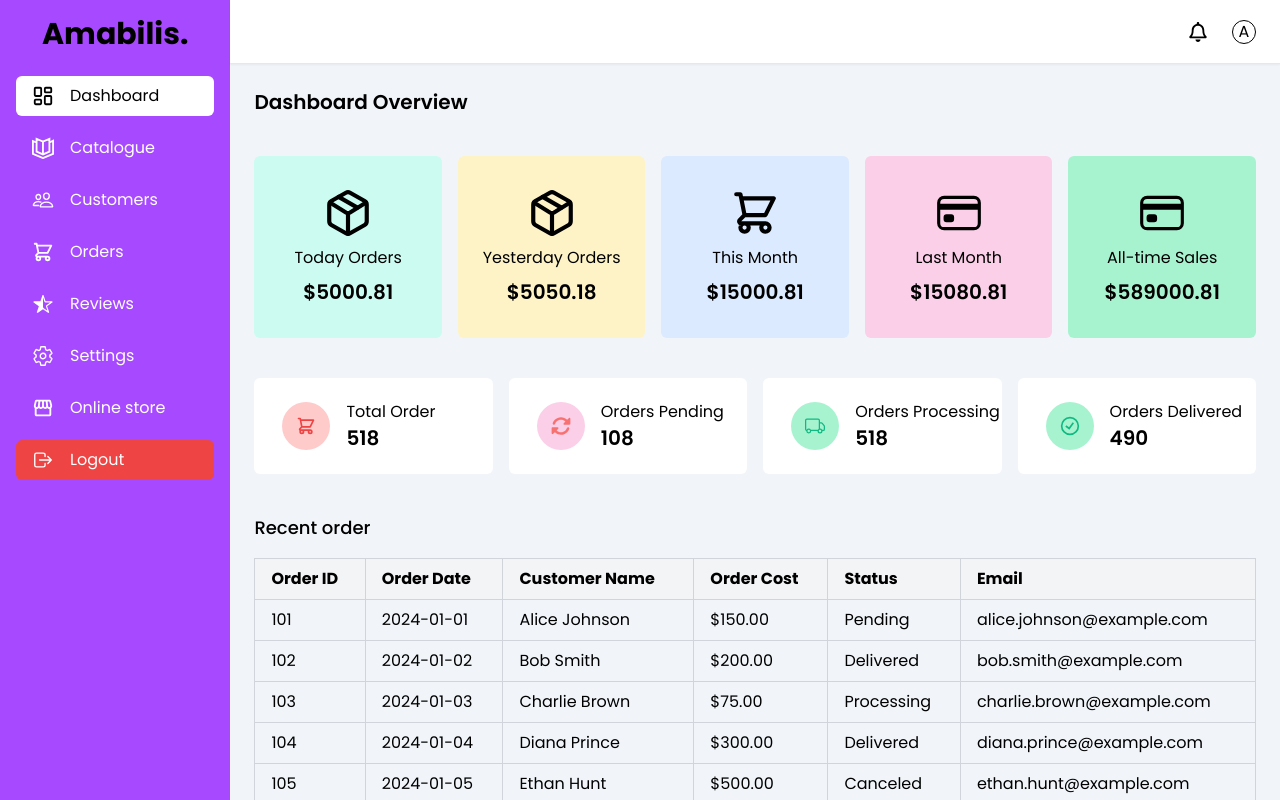
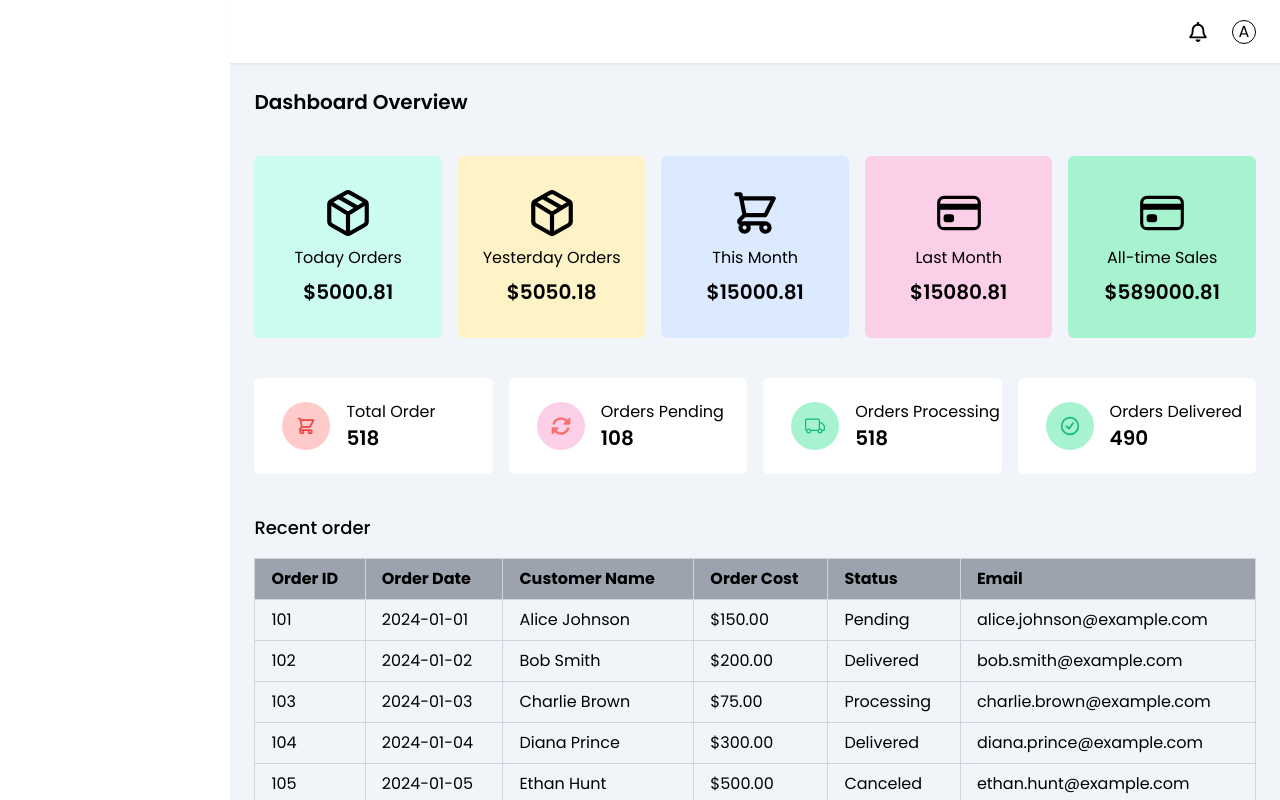
Before and after one commit to MabelSamuel/amabilis-e-commerce-website-expressJs, a React (Vite) app in the folder frontend/: page /admin/dashboard/overview in a window 1280 px wide. Shown: the top 800 px of the page. Built offline with nearby package versions, Linux system fonts and the light colour scheme.

Commit message:
fixed the add product modal

```diff
--- a/frontend/src/components/admin/AddProductModal.jsx
+++ b/frontend/src/components/admin/AddProductModal.jsx
@@ -2,8 +2,8 @@ import React from 'react'
 
 const AddProductModal = ({ closeDashboardModal }) => {
   return (
-    <div className='fixed inset-0 bg-black bg-opacity-45 z-[100] flex justify-center items-center h-screen' onClick={closeDashboardModal}>
-        <div className='w-[70%] bg-white rounded-lg sm:w-full sm:max-h-full overflow-y-auto' onClick={(e) => e.stopPropagation()}>
+    <div className='fixed inset-0 bg-black bg-opacity-45 z-[100] flex justify-end items-center h-screen' onClick={closeDashboardModal}>
+        <div className='w-[70%] bg-white rounded-lg h-full sm:w-full sm:max-h-full overflow-y-auto' onClick={(e) => e.stopPropagation()}>
             yess
         </div>
     </div>
--- a/frontend/src/components/admin/Catalogue.jsx
+++ b/frontend/src/components/admin/Catalogue.jsx
@@ -43,6 +43,7 @@ const Catalogue = () => {
     useDashboardModal();
 
   return (
+    <>
       <section className="space-y-6">
         <DashboardTitle title="Catalogue" />
         <ExportFilterLayoutCard className="justify-between">
@@ -76,10 +77,11 @@ const Catalogue = () => {
             <Button bgColor="bg-slate-300" text="Reset" />
           </div>
         </form>
+      </section>
       {isShowDashboardModal && (
         <AddProductModal closeDashboardModal={closeDashboardModal} />
       )}
-    </section>
+    </>
   );
 };
 
--- a/frontend/src/components/admin/DashboardHeader.jsx
+++ b/frontend/src/components/admin/DashboardHeader.jsx
@@ -4,7 +4,7 @@ import { GiHamburgerMenu } from "react-icons/gi";
 import { FaRegBell } from "react-icons/fa";
 import { IoLogOutOutline, IoSettingsOutline } from "react-icons/io5";
 
-const DashboardHeader = () => {
+const DashboardHeader = ({ toggleSidebarVisibility }) => {
   const [isOpen, setIsOpen] = useState(null);
 
   const handleDropdown = (dropdownName) => {
@@ -13,7 +13,7 @@ const DashboardHeader = () => {
   return (
     <div className="flex items-center justify-between bg-white h-16 py-6 px-6 border-b shadow-sm sticky top-0 z-[51]">
       <div className="">
-        <GiHamburgerMenu className="hidden md:block sm:block" size={20} />
+        <GiHamburgerMenu className="hidden md:block sm:block" size={20} onClick={toggleSidebarVisibility} />
       </div>
       <ul className="flex items-center space-x-6 cursor-pointer">
         <li>
--- a/frontend/src/components/admin/DashboardSidebar.jsx
+++ b/frontend/src/components/admin/DashboardSidebar.jsx
@@ -50,7 +50,7 @@ const DashboardSidebar = () => {
     navigate("/admin/login");
   };
   return (
-    <div className="bg-lilac h-full px-4 py-4">
+    <div className="bg-lilac h-full px-4 py-4 md:w-2/5">
       <div className="text-center">
         <Title />
       </div>
--- a/frontend/src/components/table/Table.jsx
+++ b/frontend/src/components/table/Table.jsx
@@ -8,7 +8,7 @@ const Table = ({ columns, data }) => {
           {columns.map((col) => (
             <th
               key={col.accessor}
-              className="px-4 py-2 border border-gray-300 bg-gray-100 text-left"
+              className="px-4 py-2 border border-gray-300 bg-gray-400 text-left"
             >
               {col.header}
             </th>
--- a/frontend/src/layouts/DashboardLayout.jsx
+++ b/frontend/src/layouts/DashboardLayout.jsx
@@ -2,17 +2,24 @@ import { Outlet } from "react-router-dom";
 
 import DashboardHeader from "../components/admin/DashboardHeader";
 import DashboardSidebar from "../components/admin/DashboardSidebar";
+import { useState } from "react";
 
 const DashboardLayout = () => {
+  const [ isSidebarVisible, setIsSidebarVisible ] = useState(false);
+
+  const toggleSidebarVisibility = () =>{
+    setIsSidebarVisible(!isSidebarVisible)
+  }
+
   return (
     <section className="flex">
-      <div className="w-[18%] h-screen sticky top-0">
+      <div className={`w-[18%] h-screen sticky top-0 md:hidden sm:hidden ${ isSidebarVisible ? 'translate-x-full block transition-transform duration-300' : '-translate-x-full' }`}>
         <DashboardSidebar />
       </div>
-      <div className="w-[82%]">
-        <DashboardHeader />
+      <div className="w-[82%] md:w-full sm:w-full">
+        <DashboardHeader toggleSidebarVisibility={toggleSidebarVisibility} />
         <main className="bg-slate-100 px-6 py-6">
-          <Outlet/>
+          <Outlet />
         </main>
       </div>
     </section>
```
Lines whose indentation alone changed are shown as unchanged.
